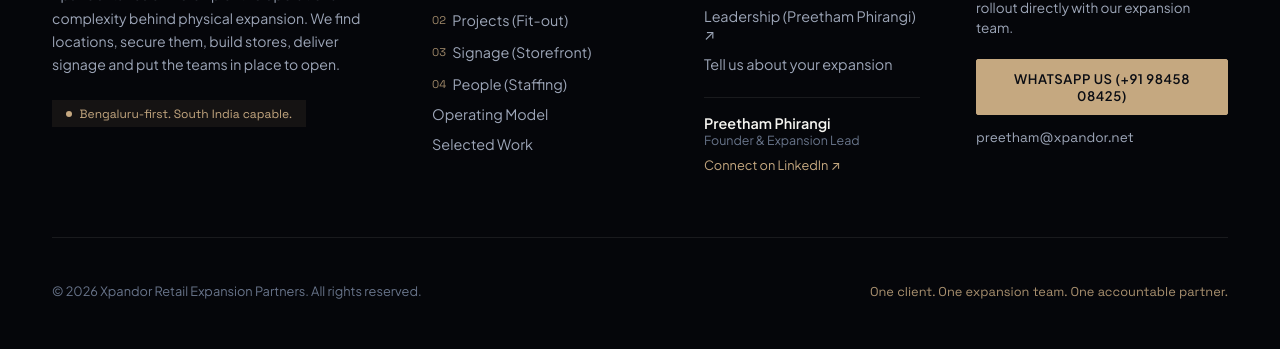
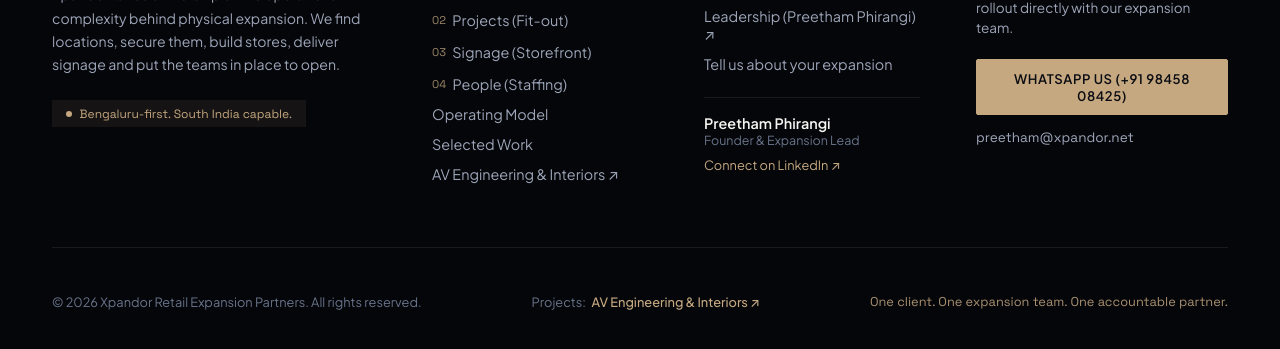
Before and after one commit to preeth-creww/xpandor, an Astro site: page / in a window 1280 px wide. Shown: the part 7369-7718 px from the top of the page. Built offline with nearby package versions, Linux system fonts and the light colour scheme; Astro itself is replaced by a stand-in of ours.

Commit message:
feat(footer): add link to AV Engineering & Interiors projects website

```diff
--- a/src/components/Footer.astro
+++ b/src/components/Footer.astro
@@ -1,5 +1,5 @@
 ---
-import { CONTACT_EMAIL, CONTACT_PHONE, FOUNDER_LINKEDIN, FOUNDER_NAME, FOUNDER_ROLE, WHATSAPP_BASE_URL } from '../consts';
+import { AV_INTERIORS_URL, CONTACT_EMAIL, CONTACT_PHONE, FOUNDER_LINKEDIN, FOUNDER_NAME, FOUNDER_ROLE, WHATSAPP_BASE_URL } from '../consts';
 
 const today = new Date();
 ---
@@ -29,6 +29,7 @@
 					<li><a href="/people"><span class="step-num">04</span> People (Staffing)</a></li>
 					<li><a href="/how-we-work">Operating Model</a></li>
 					<li><a href="/work">Selected Work</a></li>
+					<li><a href={AV_INTERIORS_URL} target="_blank" rel="noopener noreferrer">AV Engineering &amp; Interiors ↗</a></li>
 				</ul>
 			</div>
 
@@ -69,6 +70,9 @@
 
 		<div class="footer-bottom">
 			<p>&copy; {today.getFullYear()} Xpandor Retail Expansion Partners. All rights reserved.</p>
+			<a href={AV_INTERIORS_URL} target="_blank" rel="noopener noreferrer" class="footer-bottom-practice">
+				Projects: <span>AV Engineering &amp; Interiors ↗</span>
+			</a>
 			<p class="footer-subtext">One client. One expansion team. One accountable partner.</p>
 		</div>
 	</div>
@@ -248,4 +252,34 @@
 		color: var(--accent-gold);
 		opacity: 0.85;
 	}
+
+	.footer-bottom-practice {
+		color: var(--text-subdued);
+		transition: color 0.2s ease;
+		display: inline-flex;
+		align-items: center;
+		gap: 0.35rem;
+		text-decoration: none;
+	}
+
+	.footer-bottom-practice span {
+		color: var(--accent-gold);
+		font-weight: 500;
+	}
+
+	.footer-bottom-practice:hover {
+		color: var(--text-main);
+	}
+
+	.footer-bottom-practice:hover span {
+		text-decoration: underline;
+	}
+
+	@media (max-width: 768px) {
+		.footer-bottom {
+			flex-direction: column;
+			align-items: flex-start;
+			gap: 0.75rem;
+		}
+	}
 </style>
--- a/src/consts.ts
+++ b/src/consts.ts
@@ -9,6 +9,7 @@
 export const FOUNDER_NAME = 'Preetham Phirangi';
 export const FOUNDER_ROLE = 'Founder & Expansion Lead';
 export const FOUNDER_LINKEDIN = 'https://www.linkedin.com/in/preetham-phirangi';
+export const AV_INTERIORS_URL = 'https://av-engineering-interiors-com.vercel.app';
 
 export function getWhatsAppExpansionUrl(details?: {
 	brand?: string;
```
